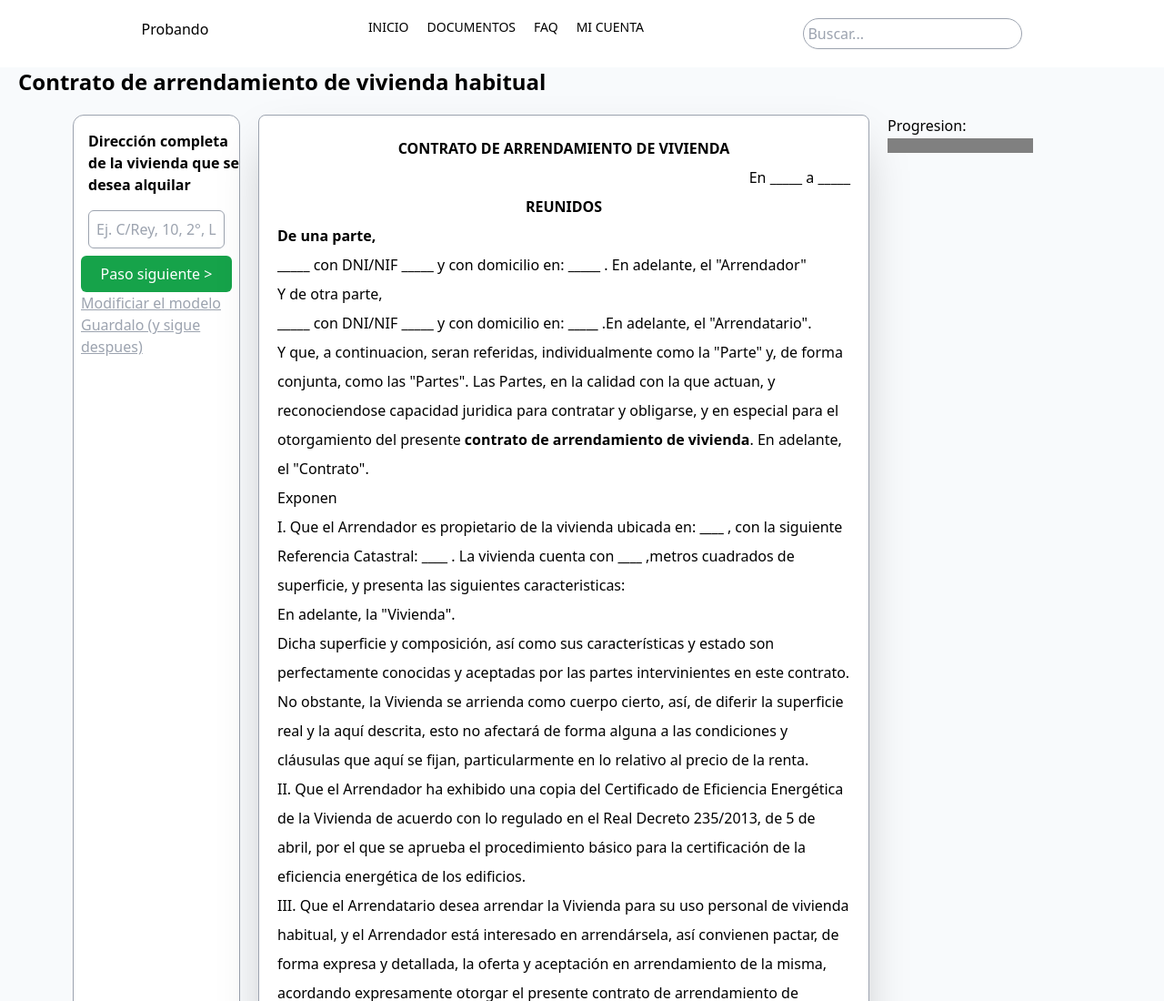
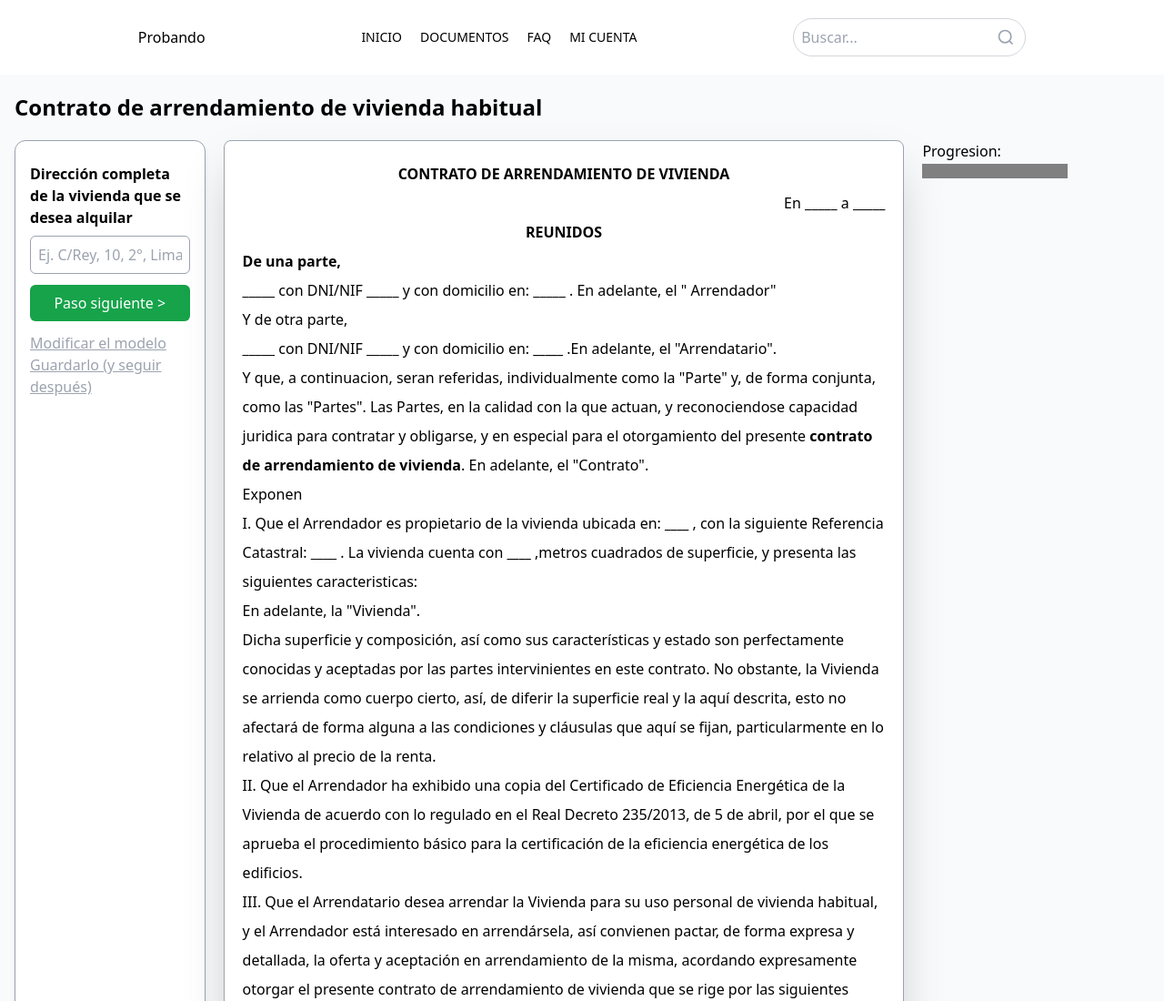
Before and after one commit to Manuel12012/Clonacion-Pagina-Web-Documento, a website built with Vite: page index.html in a window 1280 px wide. Shown: the top 1100 px of the page at 91% size. Built offline with nearby package versions, Linux system fonts and the light colour scheme.

Commit message:
mejoras visuales

```diff
--- a/index.html
+++ b/index.html
@@ -1,5 +1,6 @@
 <!DOCTYPE html>
 <html lang="en">
+
 <head>
     <meta charset="UTF-8" />
     <meta name="viewport" content="width=device-width, initial-scale=1.0" />
@@ -7,7 +8,7 @@
 </head>
 
 <body>
-    <div class="flex gap-5 justify-evenly mt-5  border-gray-400 w-auto">
+    <div class="flex gap-5 justify-evenly max-w-7xl mx-auto my-5  border-gray-400 w-auto items-center">
         <a href="">Probando</a>
 
         <nav class="flex gap-5 uppercase text-sm">
@@ -17,55 +18,54 @@
             <a class="hover:text-green-300" href="">Mi cuenta</a>
         </nav>
 
-      <input
-        class="border-gray-400 border rounded-3xl p-1"
-        type="search"
-        placeholder="Buscar..."
-      />
+        <div class="relative w-64">
+
+            <input type="search" placeholder="Buscar..." class="pl-2 pr-1' py-2 w-full
+                     rounded-full border border-gray-300
+                     focus:outline-none focus:ring-2 focus:ring-green-500" />
+
+                     <svg class="absolute right-3 top-1/2 -translate-y-1/2
+                     w-5 h-5 text-gray-400 pointer-events-none" fill="none" stroke="currentColor" stroke-width="2"
+                viewBox="0 0 24 24">
+                <circle cx="11" cy="11" r="8"></circle>
+                <line x1="21" y1="21" x2="16.65" y2="16.65"></line>
+            </svg>
         </div>
+    </div>
+
     <main class="bg-slate-50">
-      <h1 class="text-2xl font-semibold m-5 gap-5">
+        <div class="max-w-7xl mx-auto px-4">
+
+            <h1 class="text-2xl font-semibold py-5">
                 Contrato de arrendamiento de vivienda habitual
             </h1>
-      <div class="flex basis-[20%] gap-5 m-5 max-w-full ml-20 mr-20">
-        <div
-          id="form-step"
-          class="bg-white border border-gray-400 flex flex-col flex-1 p-2 rounded-xl"
-        >
-          <!--- Caja de ingreso de valores-->
-          <p id="step-label" class="m-2 w-full font-semibold"></p>
 
-         <div id="input-container" class="m-2 max-w-full"></div>
+            <div class="flex gap-5">
 
+                <div id="form-step"
+                    class="bg-white border border-gray-400 flex flex-col flex-1 p-4 rounded-xl shadow-md shadow-black/10">
+                    <p id="step-label" class="mx-auto my-2 w-full font-semibold"></p>
 
-        <button
-          id="prev-btn"
-          type="button"
-          class="hidden underline text-gray-500 mt-3"
-        >
+                    <div id="input-container" class=""></div>
+
+                    <button id="prev-btn" type="button" class="hidden bg-gray-400 mx-auto">
                         &lt; Paso anterior
                     </button>
 
-        <button
-          id="next-btn"
-          type="button"
-          class="bg-green-600 p-2 rounded-md text-white max-w-full"
-        >
+                    <button id="next-btn" type="button" class="bg-green-600 p-2 rounded-md
+                         text-white mt-3">
                         Paso siguiente &gt;
                     </button>
 
-          <!-- boton siguiente-->
+                    <a class="underline text-gray-400 mt-3" href="#">
+                        Modificar el modelo
+                    </a>
+                    <a class="underline text-gray-400" href="#">
+                        Guardarlo (y seguir después)
+                    </a>
+                </div> <!-- Fin de caja-->
 
-          <a class="underline text-gray-400" href="">Modificiar el modelo</a>
-          <a class="underline text-gray-400" href=""
-            >Guardalo (y sigue despues)</a
-          >
-        </div>
-        <!-- Fin de caja-->
-
-        <div
-          class="basis-[60%] border border-gray-400 rounded-lg bg-white shadow-2xl leading-8 p-5"
-        >
+                <div class="basis-[60%] border border-gray-400 rounded-lg bg-white shadow-2xl leading-8 p-5">
                     <h2 class="font-semibold uppercase text-center">
                         Contrato de Arrendamiento de Vivienda
                     </h2>
@@ -83,8 +83,7 @@
                         <span data-preview="data-3">_____</span> con DNI/NIF
                         <span data-preview="data-4">_____</span> y con domicilio en:
                         <span data-preview="data-5"">_____</span> . En adelante, el
-            "Arrendador"
-          </p>
+            " Arrendador" </p>
 
                             <p>Y de otra parte,</p>
 
@@ -101,16 +100,19 @@
                                 calidad con la que actuan, y reconociendose capacidad juridica para
                                 contratar y obligarse, y en especial para el otorgamiento del
                                 presente
-            <span class="font-bold">contrato de arrendamiento de vivienda</span
-            >. En adelante, el "Contrato".
+                                <span class="font-bold">contrato de arrendamiento de vivienda</span>. En adelante, el
+                                "Contrato".
                             </p>
 
                             <h2>Exponen</h2>
                             <!-- EXPONEN-->
                             <p>
                                 I. Que el Arrendador es propietario de la vivienda ubicada en:
-            <span data-preview="direccion-domicilio" class="font-bold">____</span> , con la siguiente Referencia Catastral:
-            <span>____</span> . La vivienda cuenta con <span data-preview="metros-vivienda" class="font-bold">____</span> ,metros
+                                <span data-preview="direccion-domicilio" class="font-bold">____</span> , con la
+                                siguiente
+                                Referencia Catastral:
+                                <span>____</span> . La vivienda cuenta con <span data-preview="metros-vivienda"
+                                    class="font-bold">____</span> ,metros
                                 cuadrados de superficie, y presenta las siguientes caracteristicas:
                                 <span data-preview="descripcion-vivienda" class="font-bold"></span>
                             </p>
@@ -158,7 +160,8 @@
                                 Vivienda se pondrá a disposición del Arrendatario con la entrega de
                                 llaves, recibiendo la Vivienda en un estado adecuado al fin al que
                                 se destina y con conocimiento previo de las características de la
-            misma, especialmente su estado de uso y conservación. <span data-preview="vivienda-amoblada" class="fon-bold"></span> La Vivienda es
+                                misma, especialmente su estado de uso y conservación. <span
+                                    data-preview="vivienda-amoblada" class="fon-bold"></span> La Vivienda es
                                 propiedad del Arrendador y deberá serle devuelta, a la finalización
                                 del presente contrato, en igual estado de conservación y limpieza
                                 con que lo entrega, salvo el desgaste normal y apropiado del mismo.
@@ -229,7 +232,9 @@
                                 una de las mensualidades se realizará dentro de los siete (7)
                                 primeros días del mes. El pago se realizará mediante ingreso o
                                 transferencia bancaria a favor de la cuenta cuyos datos son: Entidad
-            bancaria: <span>____</span> IBAN identificador de la cuenta: <span>____</span> Titular de la cuenta: <span>
+                                bancaria: <span>____</span> IBAN identificador de la cuenta: <span>____</span> Titular
+                                de la
+                                cuenta: <span>
                                     ____
                                 </span> El
                                 comprobante de ingreso o transferencia resultante de la realización
@@ -271,4 +276,5 @@
     </main>
     <script type="module" src="/src/main.js"></script>
 </body>
+
 </html>
```
Lines whose indentation alone changed are shown as unchanged.
